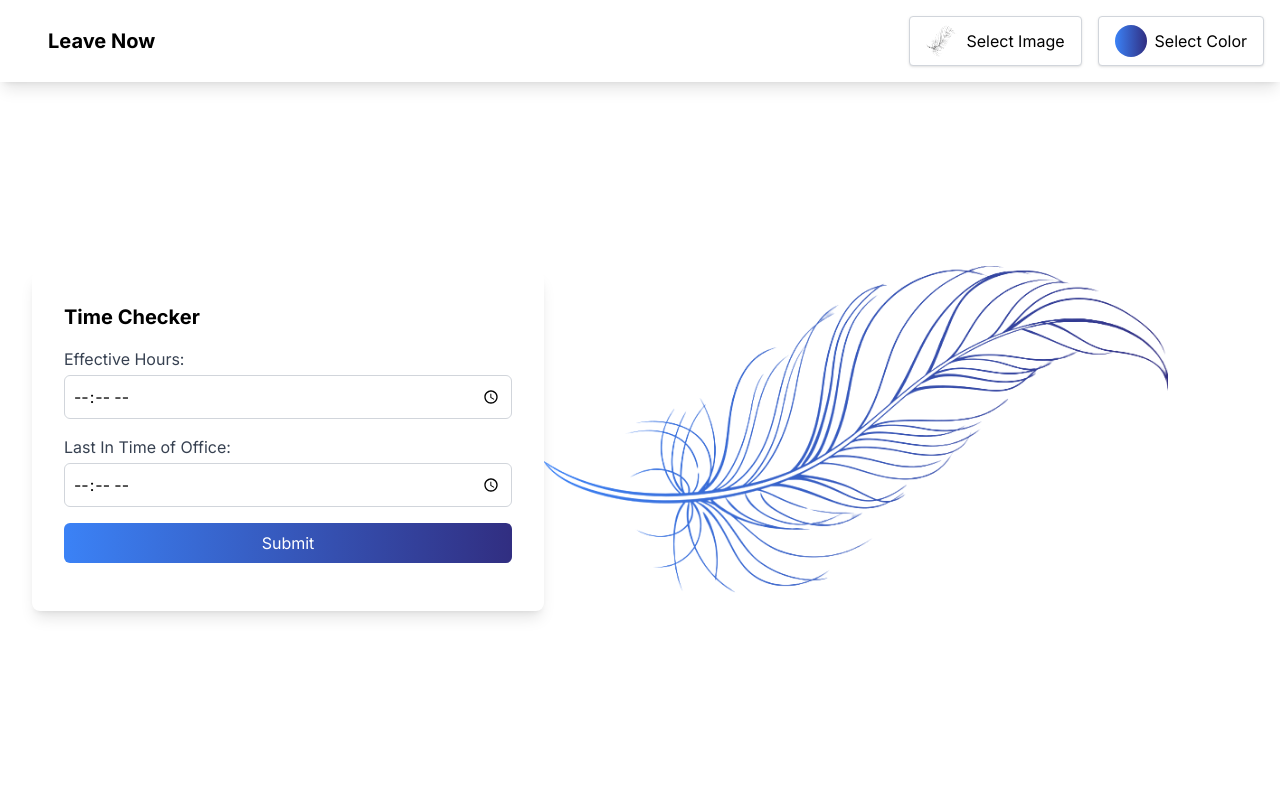
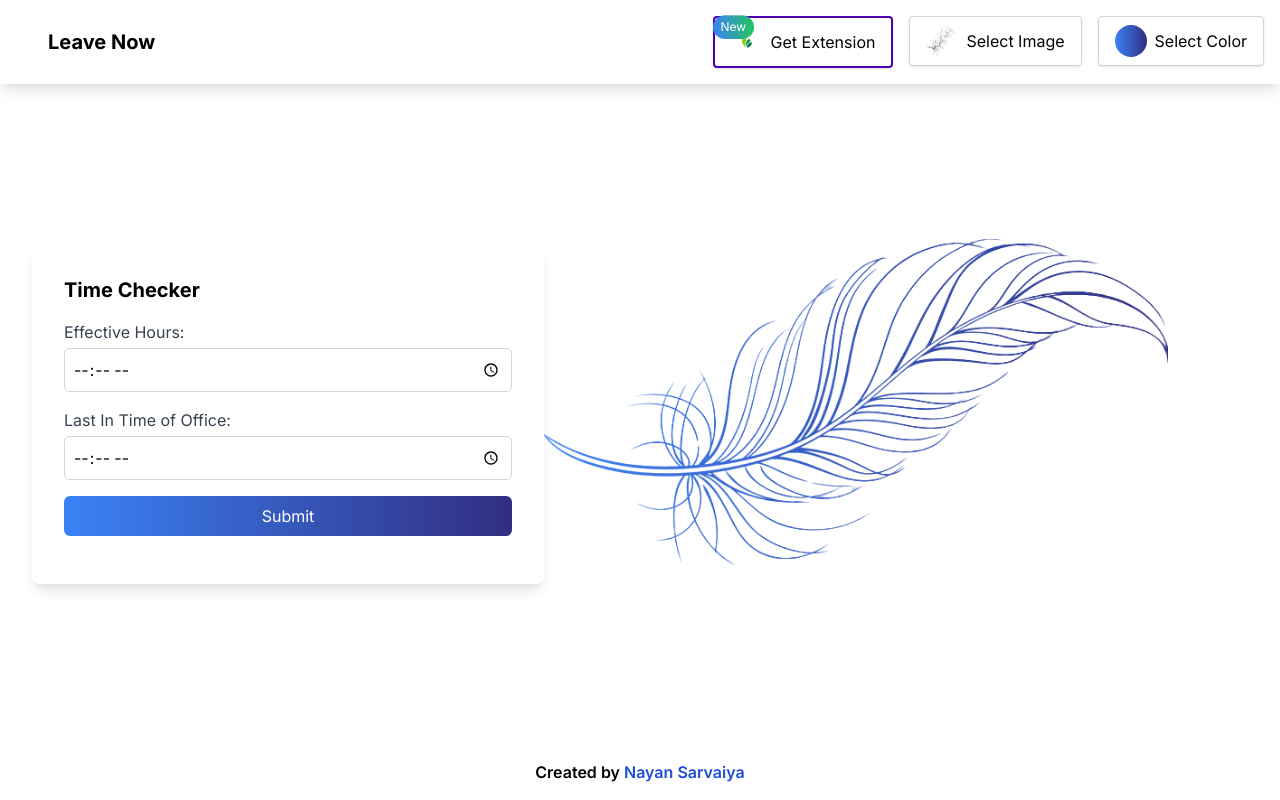
Before and after one commit to wdcs-nayansarvaiya/leave-time, a Next.js app: page / in a window 1280 px wide. Built offline with nearby package versions, Linux system fonts and the light colour scheme.

Commit message:
Add extantyion code

```diff
--- a/src/app/component/navbar2.js
+++ b/src/app/component/navbar2.js
@@ -1,15 +1,19 @@
 import { useEffect, useState } from "react";
 import TheamNewComp from "./theamNew";
 import { designImageConst, themeObjects } from "../utils/constant";
+import { useRouter } from "next/navigation";
+import Link from "next/link";
 
 const Navbar = () => {
   const [selectedImage, setSelectedImage] = useState("/images/1.png");
   const [dropdownVisible, setDropdownVisible] = useState(false);
   const [dropdownVisibleTheme, setDropdownVisibleTheme] = useState(false);
   const [isDark, setIsDark] = useState(true);
+  const [popupVisible, setPopupVisible] = useState(false);
   const [gradientClass, setGradientClass] = useState(
     "bg-gradient-to-r from-blue-500 to-indigo-900"
   );
+  const router = useRouter()
 
   useEffect(() => {
     let designTheme = localStorage.getItem("design");
@@ -51,6 +55,10 @@ const Navbar = () => {
     setDropdownVisibleTheme(!dropdownVisibleTheme);
   };
 
+  const togglePopup = () => {
+    setPopupVisible(!popupVisible);
+  };
+
   return (
     <>
       <div className="h-screen flex flex-col">
@@ -58,6 +66,24 @@ const Navbar = () => {
           <div className="container mx-auto flex flex-wrap justify-between items-center">
             <div className="text-xl font-bold ml-4 md:ml-8">Leave Now</div>
             <div className="flex space-x-4 mt-4 md:mt-0">
+              <div className="relative inline-block">
+                <button
+                  className="bg-white border border-gray-300 animated-border px-4 py-2 rounded shadow flex items-center leading-tight focus:outline-none focus:shadow-outline"
+                  onClick={() => togglePopup()}
+                >
+                  <img
+                    src="/images/leave-now.png"
+                    alt={selectedImage}
+                    className="rounded-full w-8 h-8 mr-2"
+                  />
+                  <span className="truncate">Get Extension</span>
+                </button>
+                <span className="absolute top-0 left-0 bg-gradient-to-r from-blue-500 to-green-500 text-white text-xs px-2 py-1 rounded-full transform transition-transform duration-300 ease-in-out translate-x-1 -translate-y-1 animate-bounce">
+                  New
+                </span>
+              </div>
+
+
               <div className="relative inline-block">
                 <button
                   className="bg-white border border-gray-300 hover:border-gray-500 px-4 py-2 rounded shadow flex items-center leading-tight focus:outline-none focus:shadow-outline"
@@ -146,7 +172,65 @@ const Navbar = () => {
             }}
           ></div>
         </div>
+        {/* Footer Section */}
+        <footer className="from-gray-100 via-gray-200 to-gray-300 text-center py-4  opacity-0 animate-slowFadeIn">
+          <p className="text-black-600 font-semibold transition-colors duration-3000 ease-in-out hover:text-gray-900">
+            Created by{" "}
+            <span className="text-blue-700 transition-colors duration-3000 ease-in-out hover:text-blue-600">
+              Nayan Sarvaiya
+            </span>
+          </p>
+        </footer>
       </div>
+
+
+
+      {popupVisible && (
+        <div className="fixed inset-0 flex items-center justify-center bg-black bg-opacity-50">
+          <div className="bg-white rounded-lg p-4 max-w-md mx-auto h-3/4 w-3/4 overflow-y-auto">
+            <h2 className="text-lg font-bold">Extension Details</h2>
+            <p className="mt-2">Here are the details about the extension.</p>
+
+            <div className="mt-4">
+              <h3 className="font-semibold">Why It Was Created</h3>
+              <p className="contentset">Users currently have to manually enter the time on a sheet or another tool, remember both times, and then input the data into the web after clicking a button to get the result. However, the "Leave Now" extension now provides this time with just one click.
+                Below are the steps to get the extension and how to use it effectively:
+              </p>
+
+              <h3 className="font-semibold mt-4">Steps to Get the Extension</h3>
+              <div className="contentset">
+                <ol className="list-decimal ml-6">
+                  <li>Click on the "Get Extension" button.</li>
+                  <li>Open the Chrome Web Store and click on "Add to Chrome" for the extension.</li>
+                  <li>Pin the "Leave Now" extension to your browser toolbar.</li>
+                </ol>
+              </div>
+
+              <h3 className="font-semibold mt-4">How to Use</h3>
+              <div className="contentset">
+                <ol className="list-decimal ml-6">
+                  <li>Open the Kaka website.</li>
+                  <li>Click on the "Me" menu and click on the "attendance".</li>
+                  <li>Click on the "Leave Now" extension.</li>
+                  <li>Get Auto Calculated Leave Time</li>
+                </ol>
+              </div>
+            </div>
+
+            <div className="mt-4 flex justify-end">
+              <button onClick={togglePopup} className="mr-2 bg-blue-500 text-white px-4 py-2 rounded">
+                Close
+              </button>
+              <Link href="https://chromewebstore.google.com/detail/keka-time-logger/oofdmkkokijafmggmfofdibiikjpdcjm" target="_blank">
+                <button onClick={togglePopup} className="bg-blue-500 text-white px-4 py-2 rounded">
+                  Get Extension
+                </button>
+              </Link>
+            </div>
+          </div>
+        </div>
+
+      )}
     </>
   );
 };
--- a/src/app/globals.css
+++ b/src/app/globals.css
@@ -33,3 +33,53 @@ body {
       transparent,
       rgb(var(--background-end-rgb))) rgb(var(--background-start-rgb));
 } */
+
+@keyframes borderAnimation {
+  0% {
+    border-color: red;
+  }
+
+  25% {
+    border-color: yellow;
+  }
+
+  50% {
+    border-color: green;
+  }
+
+  75% {
+    border-color: blue;
+  }
+
+  100% {
+    border-color: red;
+  }
+}
+
+.animated-border {
+  border: 2px solid;
+  /* Adjust the border width if needed */
+  animation: borderAnimation 3s linear infinite;
+  /* Adjust duration as needed */
+}
+
+.contentset {
+  background-color: #f1f5f9;
+  padding: 10px;
+  border-radius: 10px;
+}
+
+@keyframes slowFadeIn {
+  0% {
+    opacity: 0;
+  }
+
+  100% {
+    opacity: 1;
+  }
+}
+
+.animate-slowFadeIn {
+  animation: slowFadeIn 3s forwards;
+  /* Slows down the fade-in to 3 seconds */
+}
--- a/src/app/style.css
+++ b/src/app/style.css
@@ -4,7 +4,8 @@
   background-color: #eff6ff;
   border-radius: 0.75rem;
   box-shadow: 0 4px 6px rgba(0, 0, 0, 0.1);
-  margin: auto; /* Center the container */
+  margin: auto;
+  /* Center the container */
   margin-top: 10%;
 }
 
```
Also changed, not shown: public/images/exe-logo.png (added), public/images/leave-now.png (added).
